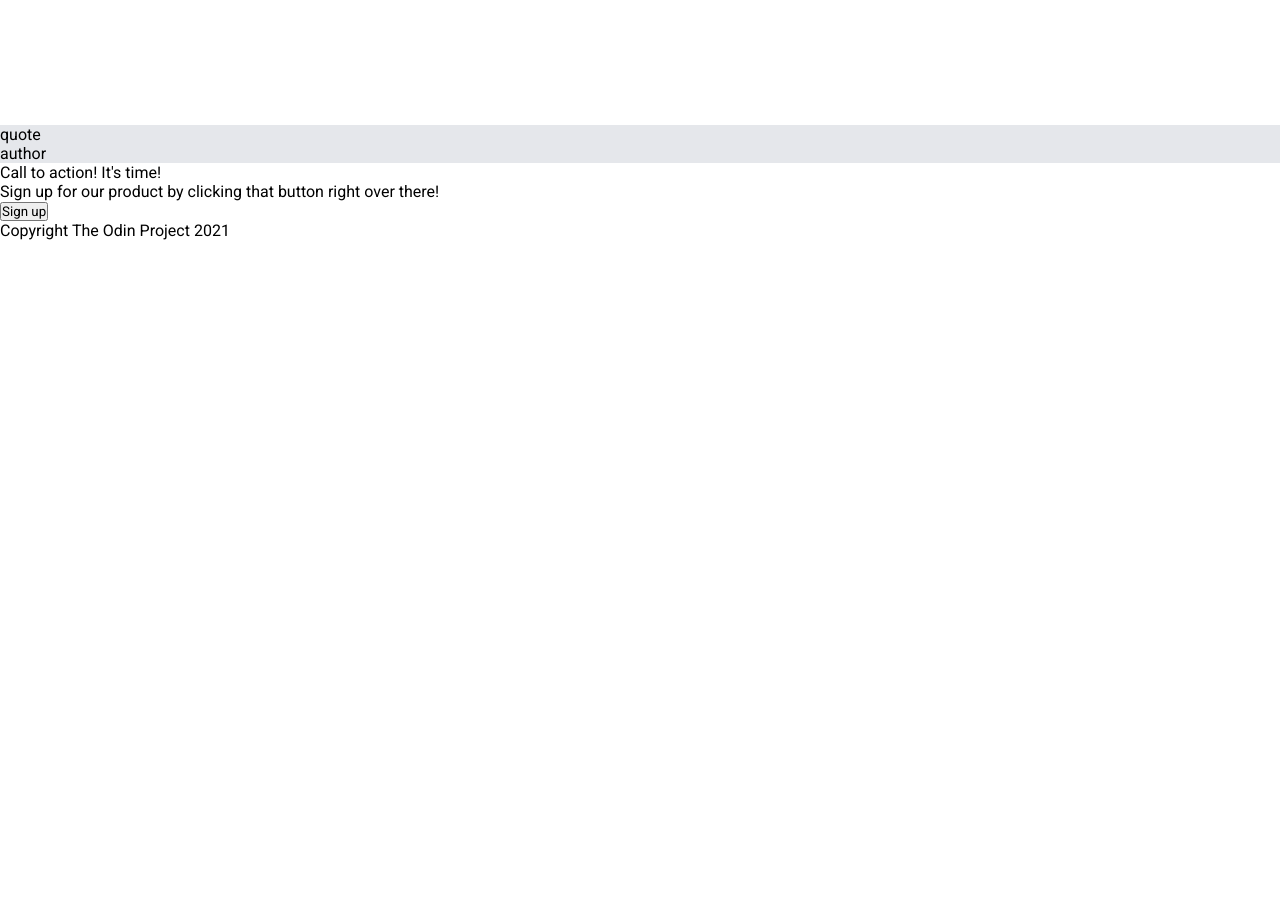
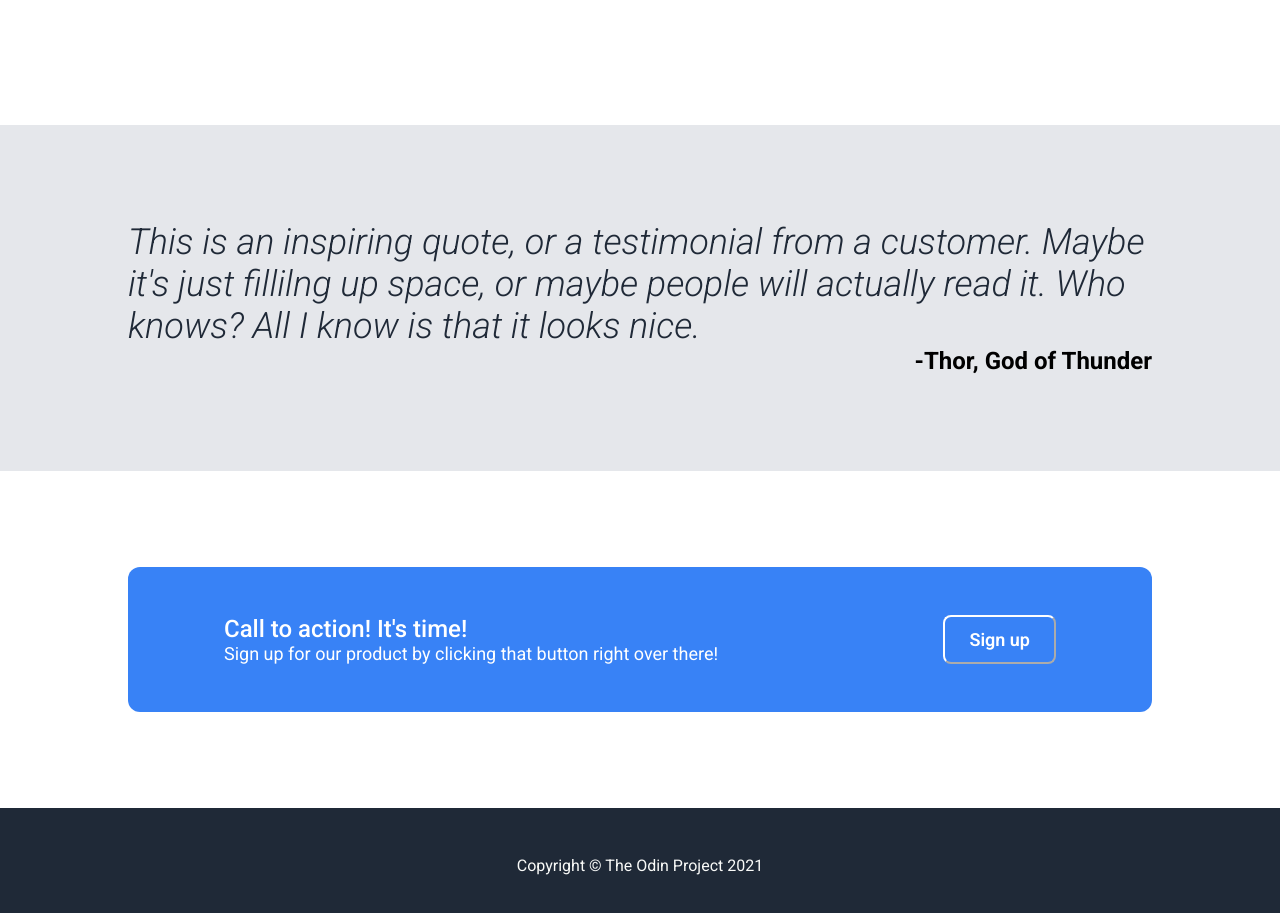
Before and after one commit to Antoniiio27/top-landing-page, a plain HTML site: page index.html in a window 1280 px wide. Shown: the part 835-1748 px from the top of the page. Before the commit the page ends 1075 px from the top, so only its background shows below. Drawn offline with Linux system fonts and the light colour scheme.

Commit message:
Finished quote, signup, and footer section of the landing page

```diff
--- a/index.html
+++ b/index.html
@@ -66,14 +66,18 @@
       </div>
     </div>
     <div class="quote-container">
-      <p class="quote-text">quote</p>
-      <p class="quote-author">author</p>
+      <p class="quote-text">
+        This is an inspiring quote, or a testimonial from a customer. Maybe it's
+        just fillilng up space, or maybe people will actually read it. Who
+        knows? All I know is that it looks nice.
+      </p>
+      <p class="quote-author">-Thor, God of Thunder</p>
     </div>
     <div class="signup-container">
       <div class="signup-content">
         <div class="signup-text">
           <p class="signup-title">Call to action! It's time!</p>
-          <p clss="signup-subtitle">
+          <p class="signup-subtitle">
             Sign up for our product by clicking that button right over there!
           </p>
         </div>
@@ -81,7 +85,7 @@
       </div>
     </div>
     <div class="footer-container">
-      <footer>Copyright The Odin Project 2021</footer>
+      <footer class="footer">Copyright © The Odin Project 2021</footer>
     </div>
   </body>
 </html>
--- a/style.css
+++ b/style.css
@@ -109,4 +109,63 @@ img {
 
 .quote-container {
   background-color: #e5e7eb;
+  padding: 96px 128px;
 }
+
+.quote-text {
+  color: #1f2937;
+  font-size: 36px;
+  font-weight: 300;
+  font-style: italic;
+}
+
+.quote-author {
+  font-size: 24px;
+  font-weight: bold;
+  text-align: right;
+}
+
+.signup-container {
+  background-color: white;
+  padding: 96px 128px;
+}
+
+.signup-content {
+  display: flex;
+  justify-content: space-between;
+  background-color: #3882f6;
+  padding: 48px 96px;
+  border-radius: 12px;
+}
+
+.signup-title {
+  color: white;
+  font-size: 24px;
+  font-weight: 500;
+}
+
+.signup-subtitle {
+  color: white;
+  font-size: 18px;
+  font-weight: regular;
+}
+
+.signup-button-secondary {
+  background-color: transparent;
+  border-color: white;
+  border-radius: 8px;
+  padding: 4px 24px;
+  color: white;
+  font-size: 18px;
+  font-weight: 600;
+}
+
+.footer-container {
+  background-color: #1f2937;
+  padding: 48px;
+}
+
+.footer {
+  text-align: center;
+  color: #f9faf8;
+}
```
